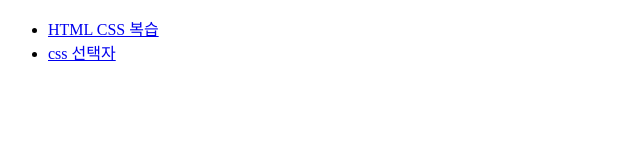
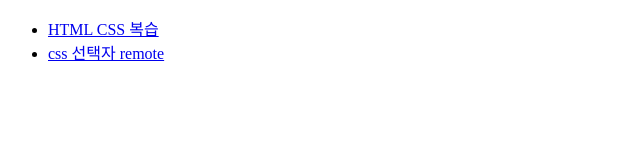
Before and after one commit to mjmmjmmjjjmj/K6_FE, a plain HTML site: page index.html in a window 1280 px wide. Shown: the full height of the page, 0-640 px from the left. Drawn offline with Linux system fonts and the light colour scheme.

Commit message:
Update index.html 0222

```diff
--- a/index.html
+++ b/index.html
@@ -13,7 +13,7 @@
         <!-- ./ : 현재를 기준으로 보이는 거 생략 가능함--
             컨트롤 슬래시는 메모를 해놓고 -->
         <li><a href="./01/01.html">HTML CSS 복습</a></li>
-        <li><a href="./02/02.html"> css 선택자</a></li>
+        <li><a href="./02/02.html"> css 선택자 remote </a></li>
 
     </ul>
 
```
